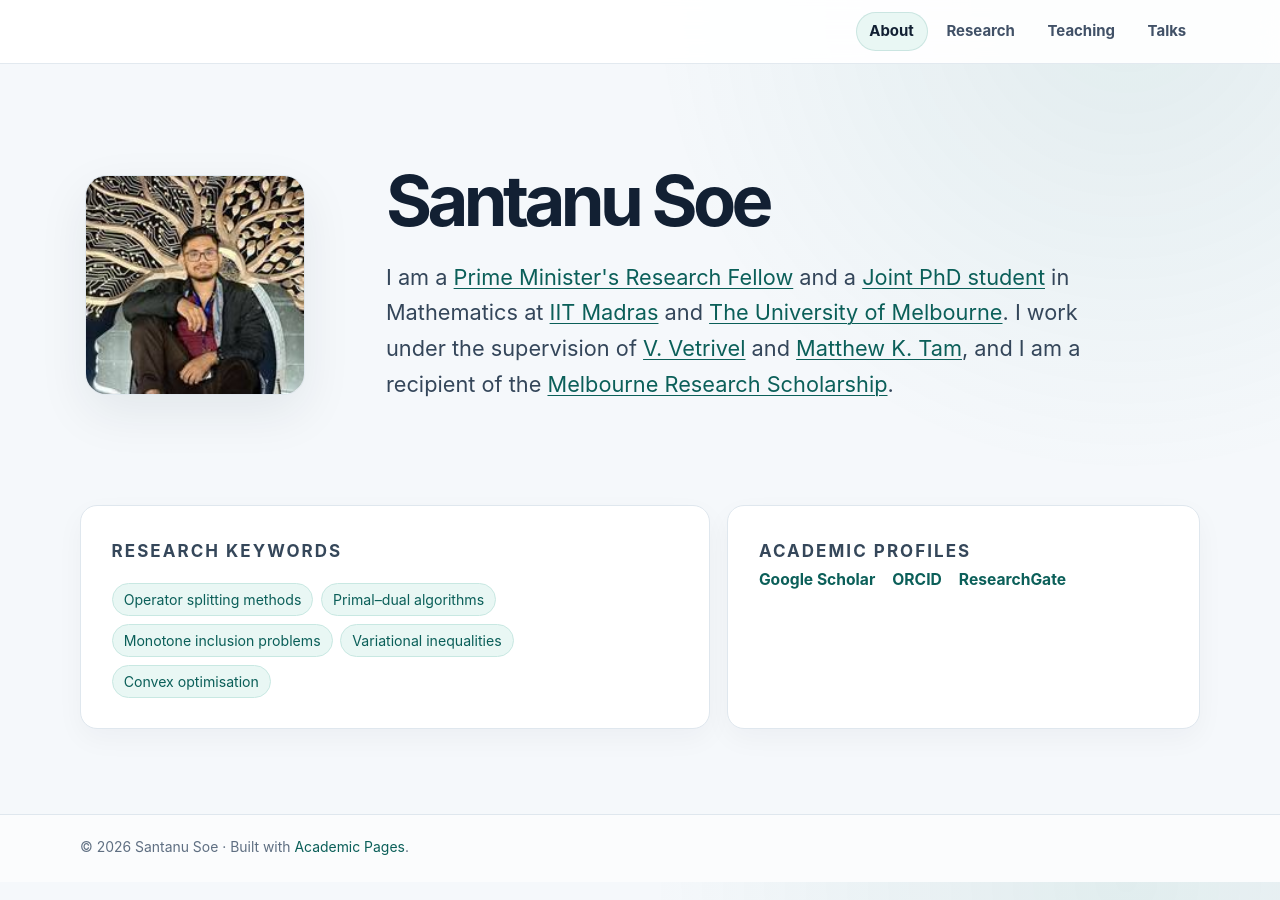
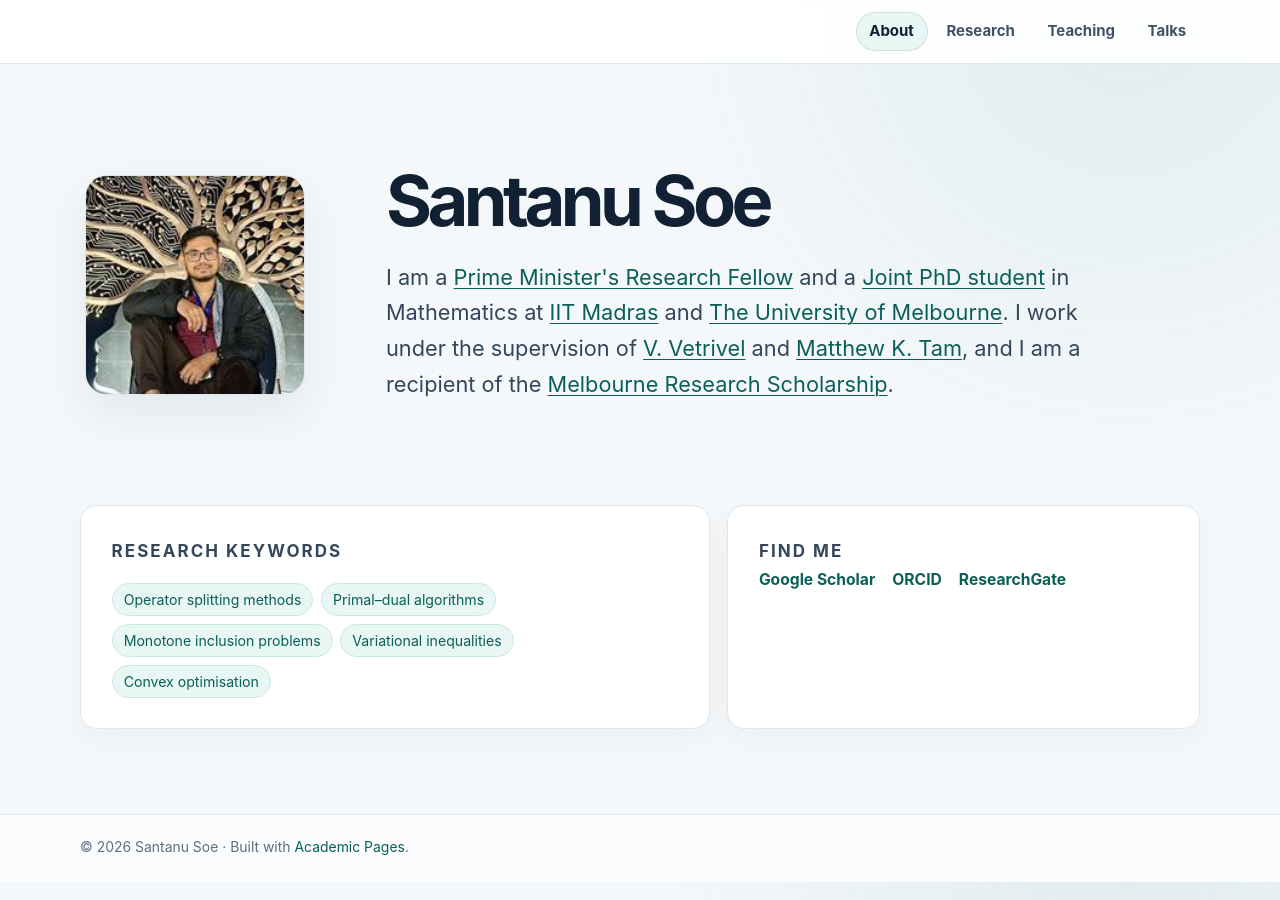
Before and after one commit to santanusoe/santanusoe.github.io, a Jekyll site: the page index.html, which Jekyll copies as it is, in a window 1280 px wide. Built offline with Jekyll 4.4.1, drawn with Linux system fonts in a browser that asks for light colours.

Commit message:
Rename the About profile card to Find me
Use the shorter Find me label and bump the service-worker cache to v6.

```diff
--- a/index.html
+++ b/index.html
@@ -315,7 +315,7 @@
       </article>
 
       <article class="info-card">
-        <p class="card-label">Academic profiles</p>
+        <p class="card-label">Find me</p>
         <ul class="link-list">
           <li><a href="https://scholar.google.com/citations?user=1xQZCtQAAAAJ&amp;hl=en">Google Scholar</a></li>
           <li><a href="https://orcid.org/0009-0005-1392-0003">ORCID</a></li>
--- a/sw.js
+++ b/sw.js
@@ -1,4 +1,4 @@
-const CACHE_NAME='santanu-home-v5';
+const CACHE_NAME='santanu-home-v6';
 const HOME_ASSETS=['/','/index.html','/images/profile.svg'];
 
 self.addEventListener('install',event=>{
```
